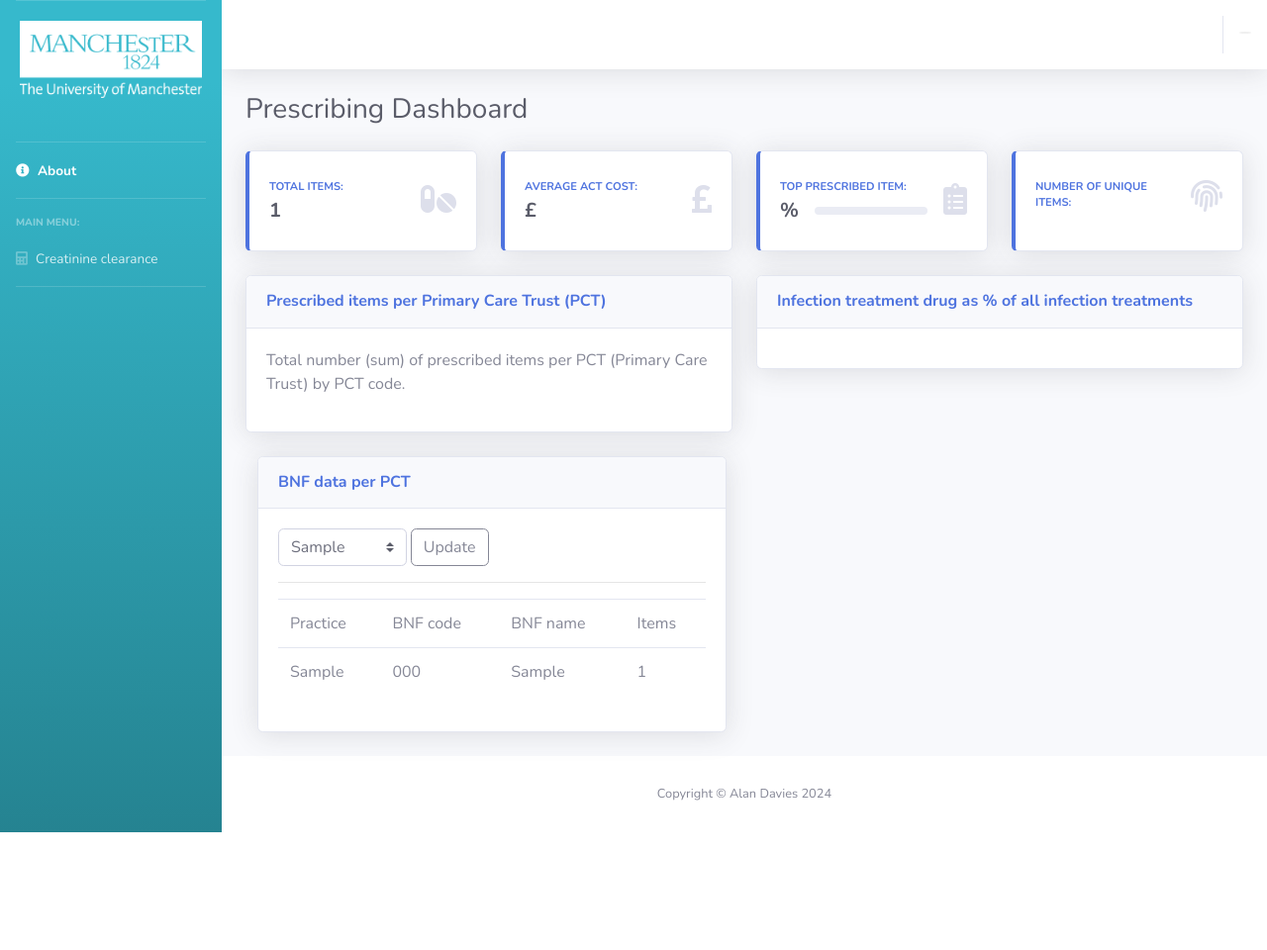
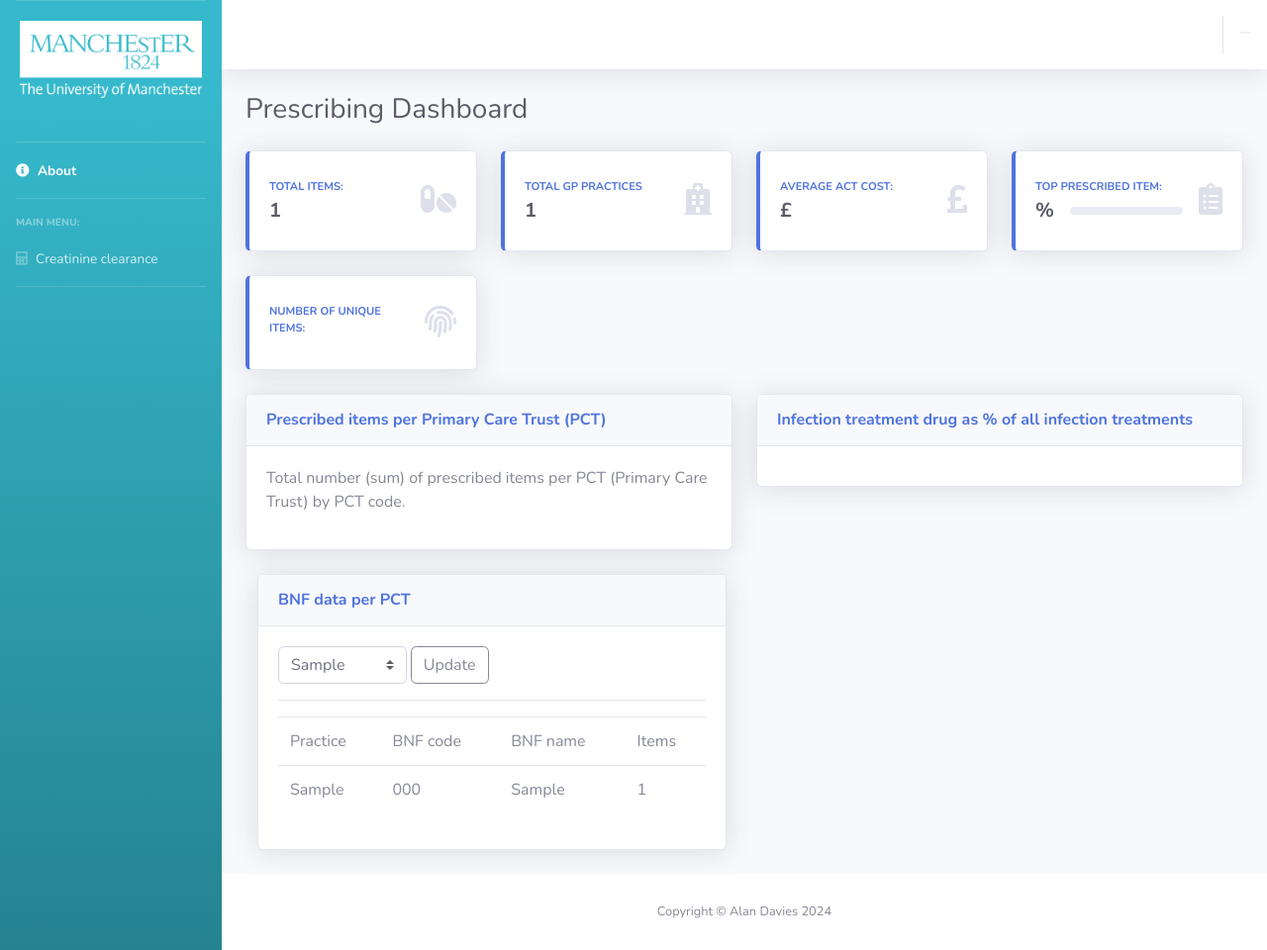
Before and after one commit to harryc898/group_lima, a Flask app: page /dashboard/home/ in a window 1280 px wide. Shown: the whole page at 99% size. Before the commit the page ends 841 px from the top, so only its background shows below. Run offline with Flask 3, Linux system fonts and the light colour scheme; tables that the repository leaves empty hold one stand-in row (values such as "Sample post"); some libraries are stand-ins or nearby versions.

Commit message:
Task 28. New tile. Total number of GP practices.

```diff
--- a/app/database/controllers.py
+++ b/app/database/controllers.py
@@ -6,14 +6,22 @@
 INSTITUTION:   University of Manchester (FBMH)
 DESCRIPTION:   Contains the Database class that contains all the methods used for accessing the database
 """
-
+from sqlalchemy import distinct
 from sqlalchemy.sql import func
-from flask import Blueprint
+from flask import Blueprint, jsonify
 
 from app import db
 from app.database.models import PrescribingData, PracticeData
 
 database = Blueprint('dbutils', __name__, url_prefix='/dbutils')
+@database.route('/total_gp_practices', methods=['GET'])
+def get_total_gp_practices():
+    """API endpoint to fetch total number of GP practices."""
+    db_instance = Database()
+    total_practices = db_instance.get_total_gp_practices()
+    return jsonify({"total_gp_practices": total_practices})
+
+
 
 class Database:
     """Class for managing database queries."""
@@ -40,3 +48,8 @@
     def get_n_data_for_PCT(self, pct, n):
         """Return all the data for a given PCT."""
         return db.session.query(PrescribingData).filter(PrescribingData.PCT == pct).limit(n).all()
+
+    def get_total_gp_practices(self):
+        """Return the total number of unique GP practices."""
+        total_practices = db.session.execute(func.count((PracticeData.practice_code))).scalar()
+        return (total_practices)
--- a/app/database/models.py
+++ b/app/database/models.py
@@ -26,7 +26,7 @@
 class PracticeData(db.Model):
     """Class for the practice address data table."""
     __tablename__ = 'practices'
-    practice_code = db.Column(db.String(6), primary_key=True)
+    practice_code = db.Column("CODE",db.String(6), primary_key=True)
     practice_name = db.Column(db.Text)
     address_line_1 = db.Column(db.Text)
     address_line_2 = db.Column(db.Text)
--- a/app/static/js/main.js
+++ b/app/static/js/main.js
@@ -16,3 +16,15 @@
     popup = Popup();
     barChart = BarChart();
 }
+
+document.addEventListener("DOMContentLoaded", function () {
+    fetch('/dbutils/total_gp_practices')
+        .then(response => response.json())
+        .then(data => {
+            document.getElementById('gp-practices').innerText = data.total_gp_practices;
+        })
+        .catch(error => {
+            console.error('Error fetching GP practices data:', error);
+            document.getElementById('gp-practices').innerText = "Error";
+        });
+});
--- a/app/templates/dashboard/index.html
+++ b/app/templates/dashboard/index.html
@@ -154,6 +154,24 @@
                   </div>
                 </div>
               </div>
+
+              <!-- Total GP Practices Tile -->
+<div class="col-xl-3 col-md-6 mb-4">
+    <div class="card border-left-primary shadow h-100 py-2">
+        <div class="card-body">
+            <div class="row no-gutters align-items-center">
+                <div class="col mr-2">
+                    <div class="text-xs font-weight-bold text-primary text-uppercase mb-1">Total GP Practices</div>
+                    <div class="h5 mb-0 font-weight-bold text-gray-800" >{{ dashboard_data.tile_data_items.total_gp_practices}}</div>
+                </div>
+                <div class="col-auto">
+                    <i class="fas fa-hospital fa-2x text-gray-300"></i>
+                </div>
+            </div>
+        </div>
+    </div>
+</div>
+
 
               <!-- Mean ACT cost tile -->
               <div class="col-xl-3 col-md-6 mb-4">
--- a/app/views/controllers.py
+++ b/app/views/controllers.py
@@ -48,6 +48,7 @@
     """Generate the data for the four home page tiles."""
     tile_data = {
         "total_items": db_mod.get_total_number_items(),
+        "total_gp_practices": db_mod.get_total_gp_practices(),
         "avg_act_cost": None,
         "top_px_item": None,
         "num_unique_items": None
```
